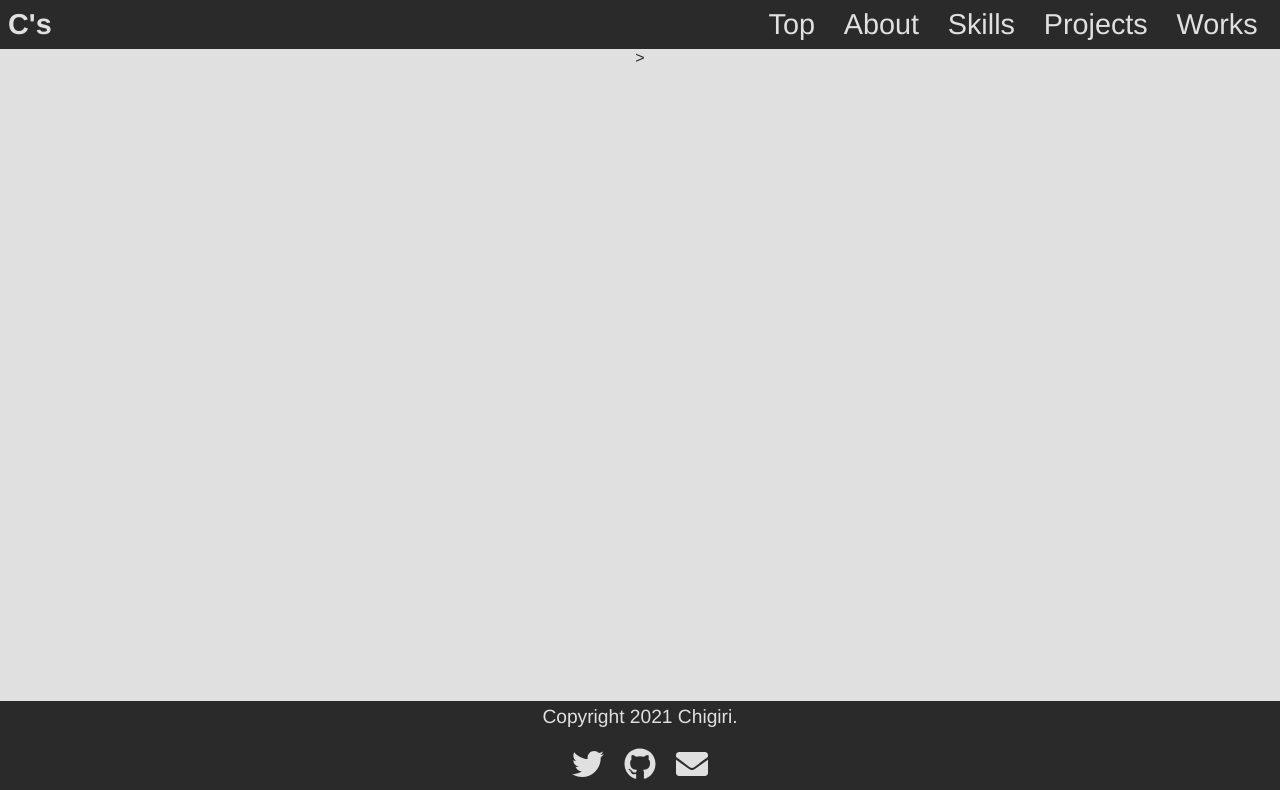
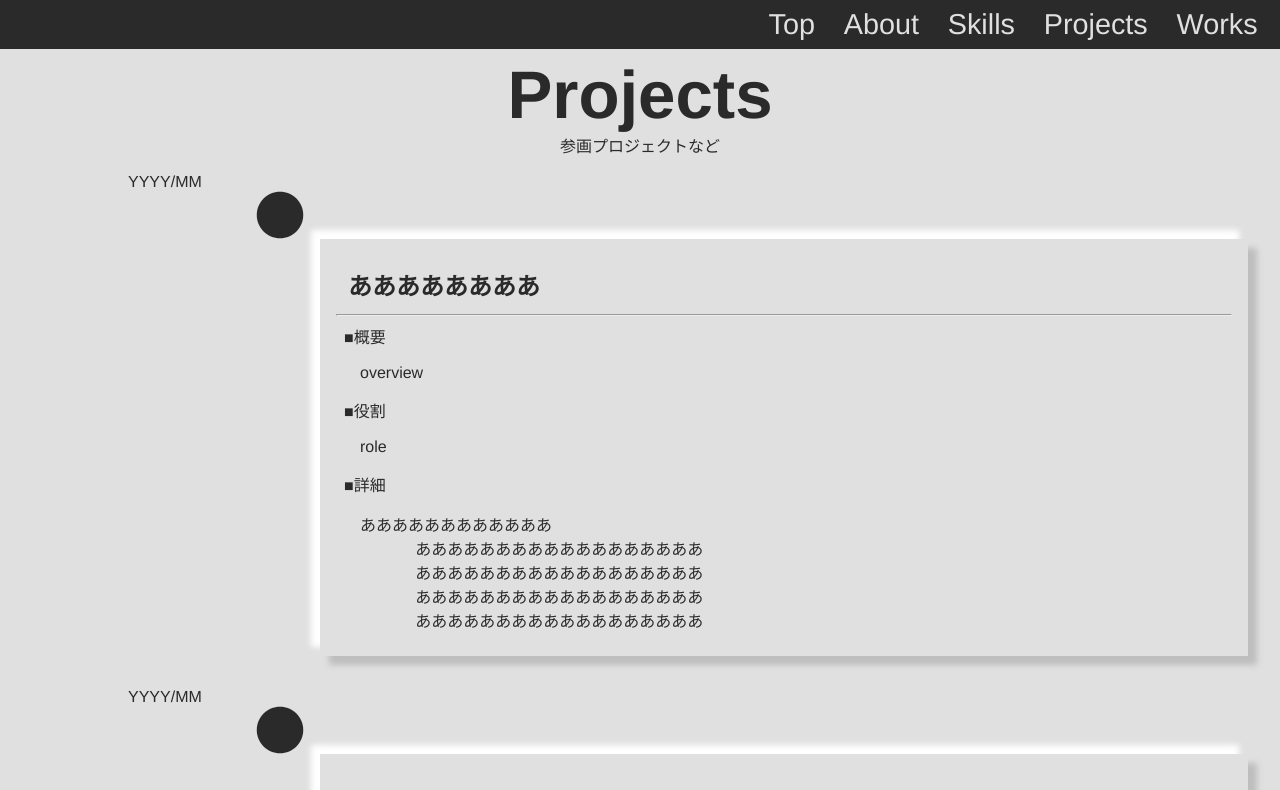
Before and after one commit to Chigiri-oym/portfolio, a Vue app: page /#/projects in a window 1280 px wide. Shown: the top 790 px of the page. Built offline with nearby package versions, Linux system fonts and the light colour scheme.

Commit message:
要素配置まで

```diff
--- /dev/null
+++ b/src/components/atoms/TimeLineDetail.vue
@@ -0,0 +1,30 @@
+<template>
+  <div>
+    <p class="card-detail">■{{title}}</p>
+    <p class="card-detail"><span></span>{{detail}}</p>
+    </div>
+</template>
+
+<script>
+export default {
+    name:'TimeLineDetail',
+    props:{
+        title: String,
+        detail:String
+    }
+
+}
+</script>
+
+<style>
+.card-detail {
+text-align: left;
+white-space: pre-wrap;
+word-wrap: break-word;
+padding: 0.5em;
+}
+
+.card-detail span {
+    margin-left: 1em;
+}
+</style>
--- a/src/components/molecules/SkillCard.vue
+++ b/src/components/molecules/SkillCard.vue
@@ -15,8 +15,8 @@
   padding: 1em;
   box-shadow: 8.71px 8.71px 6px #bebebe, -8.71px -8.71px 6px #ffffff;
   margin-bottom: 2em;
-  grid-template-columns: repeat(1, 450px);
-  width: 450px;
+  grid-template-columns: repeat(1, 600px);
+  width: 600px;
   gap: 50px;
   margin-top: 2em;
   justify-content: center;
--- /dev/null
+++ b/src/components/molecules/TimelineCard.vue
@@ -0,0 +1,64 @@
+<template>
+<div>
+    <span class="time-line">{{project.startMonth}}</span>
+    <font-awesome-icon class="timeline-dot" icon="circle" size="3x"></font-awesome-icon>
+    <div class="timeline-wrapper">
+    <h2>{{project.title}}</h2>
+    <hr>
+    <time-line-detail :title="label_overview"
+                      :detail="project.overview"
+    />
+    <time-line-detail :title="label_role"
+                      :detail="project.role"
+    />
+    <time-line-detail :title="label_detail"
+                      :detail="project.detail"
+    />
+    </div>
+</div>
+</template>
+
+<script>
+import TimeLineDetail from '../atoms/TimeLineDetail.vue'
+export default {
+  components: { TimeLineDetail },
+    name:'name',
+    props: {
+        project:Object
+    },
+    data(){
+        return {
+            label_overview:"概要",
+            label_role:"役割",
+            label_detail:"詳細"
+        }
+    }
+}
+</script>
+
+<style>
+.timeline-wrapper {
+    width: 70%;
+    margin-left: auto;
+    box-shadow: 8.71px 8.71px 6px #bebebe, -8.71px -8.71px 6px #ffffff;
+    margin-right:2em;
+    padding: 1em;
+}
+
+h2 {
+    text-align: left;
+    padding: 0.5em;
+}
+
+.time-line {
+    width: 25%;
+    display: flex;
+    margin-left:10%;
+}
+
+.timeline-dot {
+    display: flex;
+    margin-left:20%;
+
+}
+</style>
--- a/src/components/organisms/Headers.vue
+++ b/src/components/organisms/Headers.vue
@@ -1,7 +1,6 @@
 <template>
     <div class="header">
         <div class="header_logo">
-        C's
         </div>
         <div class="header-icons">
            <font-awesome-icon icon="bars" size="2x" class="navi-icon"
--- a/src/components/pages/Projects.vue
+++ b/src/components/pages/Projects.vue
@@ -1,5 +1,57 @@
 <template>
-    <div class="main">>
+  <div class="main">
+    <h1>Projects</h1>
+    <p>参画プロジェクトなど</p>
+    <ul v-for="project in projects" v-bind:key="project.id">
+      <li>
+        <timeline-card :project="project"></timeline-card>
+      </li>
+    </ul>
+  </div>
+</template>
 
-    </div>
-</template>>
+<script>
+import TimelineCard from '../molecules/TimelineCard.vue'
+
+export default {
+  components: { TimelineCard },
+  name: 'Project',
+  data(){
+      return {
+        projects: [
+            {
+                id:1,
+                startMonth:"YYYY/MM",
+                title:"ああああああああ",
+                overview:"overview",
+                role:"role",
+                detail: `ああああああああああああ
+                ああああああああああああああああああ
+                ああああああああああああああああああ
+                ああああああああああああああああああ
+                ああああああああああああああああああ`
+            },
+            {
+                id:2,
+                startMonth:"YYYY/MM",
+                title:"いいいいいいいいい",
+                overview:"overview",
+                role:"role",
+                detail: `いいいいいいいいいいいいいいいいいいいいいいいいいいいい
+                いいいいいいいいいいいいいいいいいいいいいいいいいいいいいいいい
+                いいいいいいいいいいいいいいいいいいいいいいいいいいいいいいいいいいい
+                いいいいいいいいいいいいいいいいいいいいいいいいいいいいいいいいいい`
+            }
+        ]
+      }
+  }
+
+}
+</script>
+
+<style scoped>
+ul{
+    margin-top:1em;
+    margin-bottom:2em;
+}
+</style>
```
